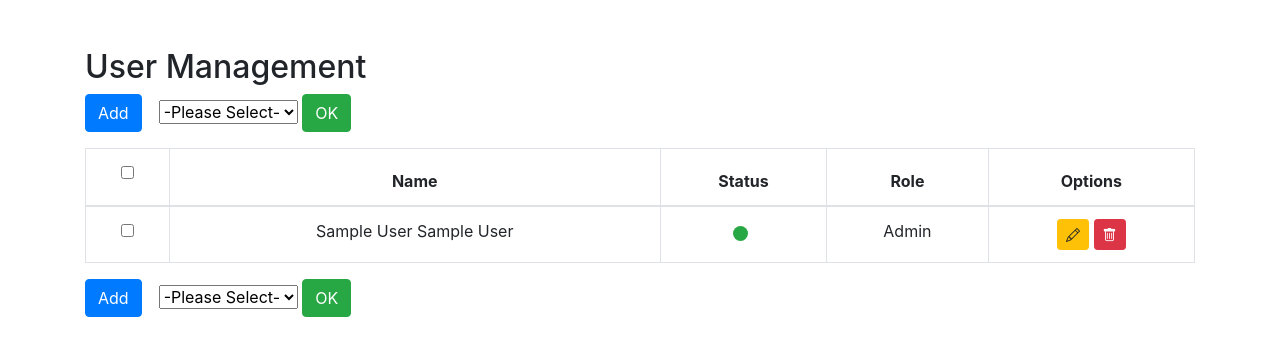
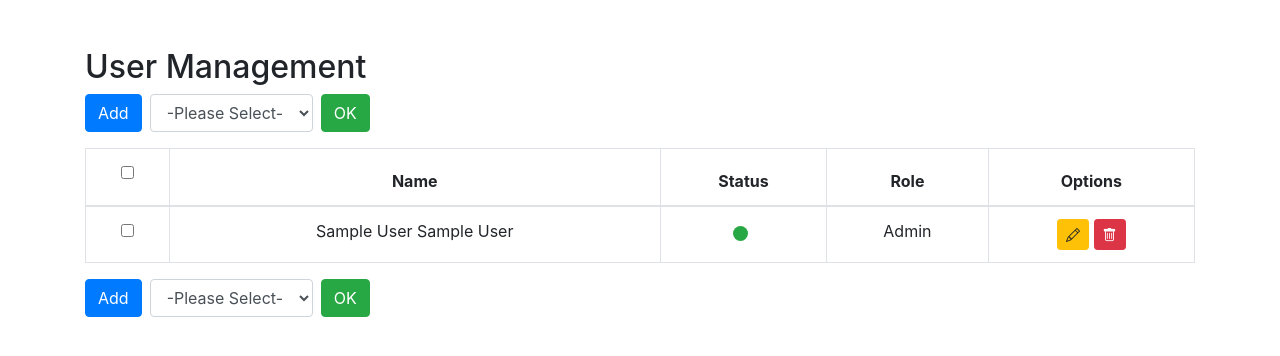
Before and after one commit to Soyer0/UserManagement, a PHP site: page / in a window 1280 px wide. Shown: the top 356 px of the page. Run offline with PHP 8.4, Linux system fonts and the light colour scheme; tables that the repository leaves empty or names only in its code hold one stand-in row (values such as "Sample post").

Commit message:
Updated frontend

```diff
--- a/assets/style.css
+++ b/assets/style.css
@@ -1,3 +1,4 @@
+/* General Table Styling */
 table {
     width: 100%;
 }
@@ -15,6 +16,7 @@ tbody tr:hover {
     background-color: #f1f1f1;
 }
 
+/* Status Indicators */
 .status-circle {
     display: inline-block;
     width: 15px;
@@ -32,6 +34,7 @@ tbody tr:hover {
     background-color: #6c757d;
 }
 
+/* Switch Styling */
 .switch {
     position: relative;
     display: inline-block;
@@ -86,3 +89,9 @@ input:checked + .slider:before {
 .slider.round:before {
     border-radius: 50%;
 }
+
+/* Modal Buttons */
+.modal-footer {
+    display: flex;
+    justify-content: space-between;
+}
--- a/index.php
+++ b/index.php
@@ -29,16 +29,15 @@ $roles = [1 => 'Admin', 2 => 'User'];
 <!-- User Management Section -->
 <div class="container mt-5">
     <h2>User Management</h2>
-    <div class="mb-3">
+    <div class="d-flex mb-3 align-items-center">
         <button class="btn btn-primary" data-toggle="modal" data-target="#userModal" id="addUserBtn">Add</button>
-        <label for="userActions"></label>
-        <select id="userActions" class="ml-2">
+        <select id="userActions" class="ml-2 form-control w-auto">
             <option>-Please Select-</option>
             <option value="set_active">Set Active</option>
             <option value="set_not_active">Set Not Active</option>
             <option value="delete">Delete</option>
         </select>
-        <button class="btn btn-success" id="applyActionBtn">OK</button>
+        <button class="btn btn-success ml-2" id="applyActionBtn">OK</button>
     </div>
 
     <table class="table table-bordered">
@@ -79,19 +78,17 @@ $roles = [1 => 'Admin', 2 => 'User'];
         </tbody>
     </table>
 
-
-    <div class="mb-3">
+    <!-- Duplicate Buttons Section -->
+    <div class="d-flex mt-3 align-items-center">
         <button class="btn btn-primary" data-toggle="modal" data-target="#userModal" id="addUserBtnBottom">Add</button>
-        <label for="userActionsBottom"></label>
-        <select id="userActionsBottom" class="ml-2">
+        <select id="userActionsBottom" class="ml-2 form-control w-auto">
             <option>-Please Select-</option>
             <option value="set_active">Set Active</option>
             <option value="set_not_active">Set Not Active</option>
             <option value="delete">Delete</option>
         </select>
-        <button class="btn btn-success" id="applyActionBtnBottom">OK</button>
+        <button class="btn btn-success ml-2" id="applyActionBtnBottom">OK</button>
     </div>
-
 </div>
 
 <!-- Modal for Add/Edit User -->
@@ -107,17 +104,17 @@ $roles = [1 => 'Admin', 2 => 'User'];
             <div class="modal-body">
                 <form id="userForm" method="POST">
                     <input type="hidden" id="userId" name="userId">
-                    <div class="form-group">
+                    <div class="mb-3">
                         <label for="firstName">First Name</label>
                         <input type="text" class="form-control" id="firstName" name="firstName">
                         <small class="text-danger" id="firstNameError" style="display: none;">This field is required.</small>
                     </div>
-                    <div class="form-group">
+                    <div class="mb-3">
                         <label for="lastName">Last Name</label>
                         <input type="text" class="form-control" id="lastName" name="lastName">
                         <small class="text-danger" id="lastNameError" style="display: none;">This field is required.</small>
                     </div>
-                    <div class="form-group">
+                    <div class="mb-3">
                         <label for="statusSwitch">Status</label><br>
                         <label class="switch">
                             <input type="checkbox" id="statusSwitch" name="status" value="1">
@@ -125,16 +122,17 @@ $roles = [1 => 'Admin', 2 => 'User'];
                         </label>
                         <input type="hidden" id="statusHidden" name="status" value="0">
                     </div>
-                    <div class="form-group">
+                    <div class="mb-3">
                         <label for="role_id">Role</label>
-                        <select class="form-control" id="role_id" name="role_id">
-                            <option value=0>-Please select-</option>
-                            <option value=2>User</option>
-                            <option value=1>Admin</option>
+                        <select class="form-select form-control" id="role_id" name="role_id">
+                            <option value="0">-Please select-</option>
+                            <option value="1">Admin</option>
+                            <option value="2">User</option>
                         </select>
                         <small class="text-danger" id="roleError" style="display: none;">Please choose a role from the list.</small>
                     </div>
-                    <div class="modal-footer">
+                    <div class="d-flex justify-content-between">
+                        <button type="button" class="btn btn-secondary" data-dismiss="modal">Cancel</button>
                         <button type="submit" class="btn btn-primary" id="submitBtn">Save</button>
                     </div>
                 </form>
```
